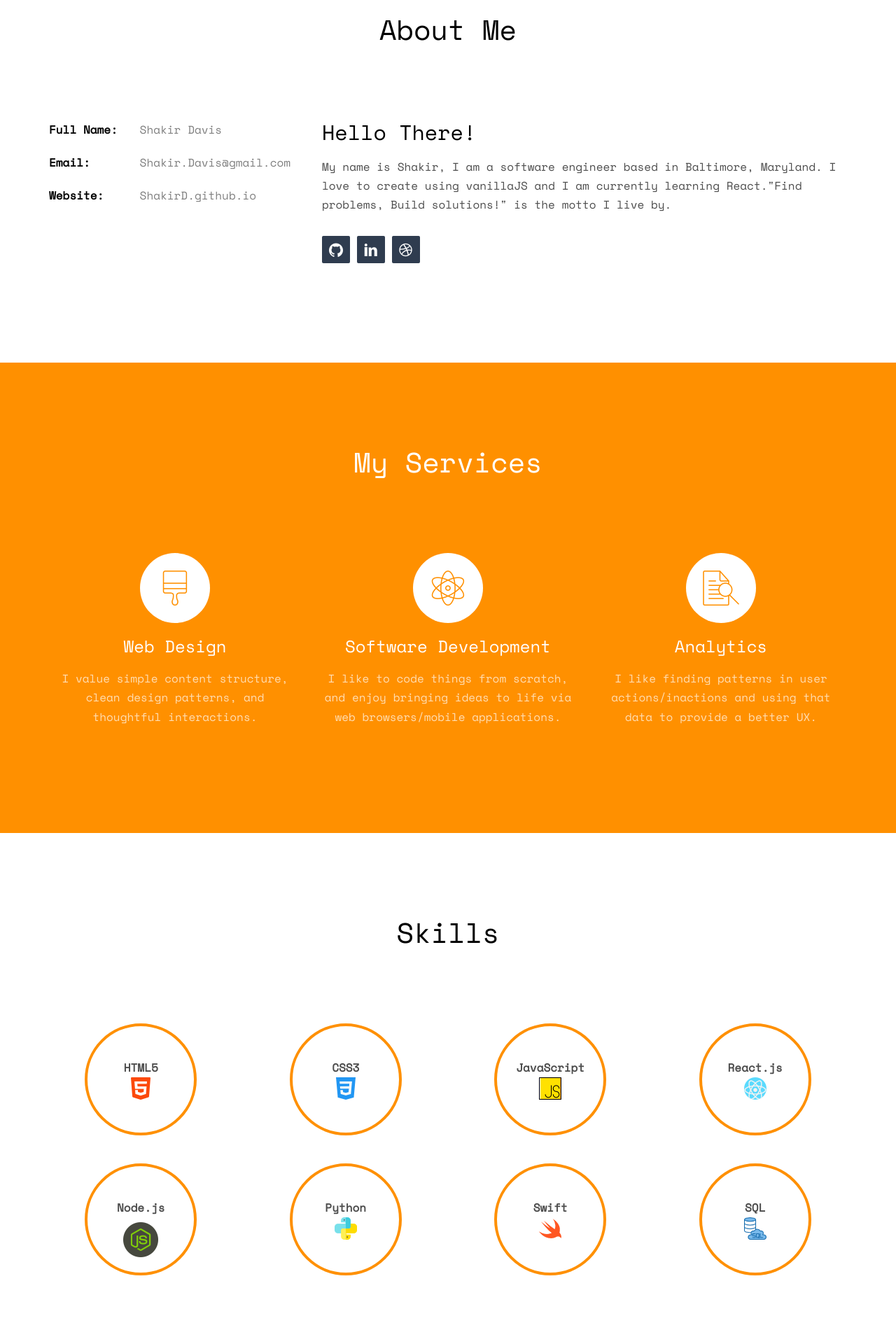
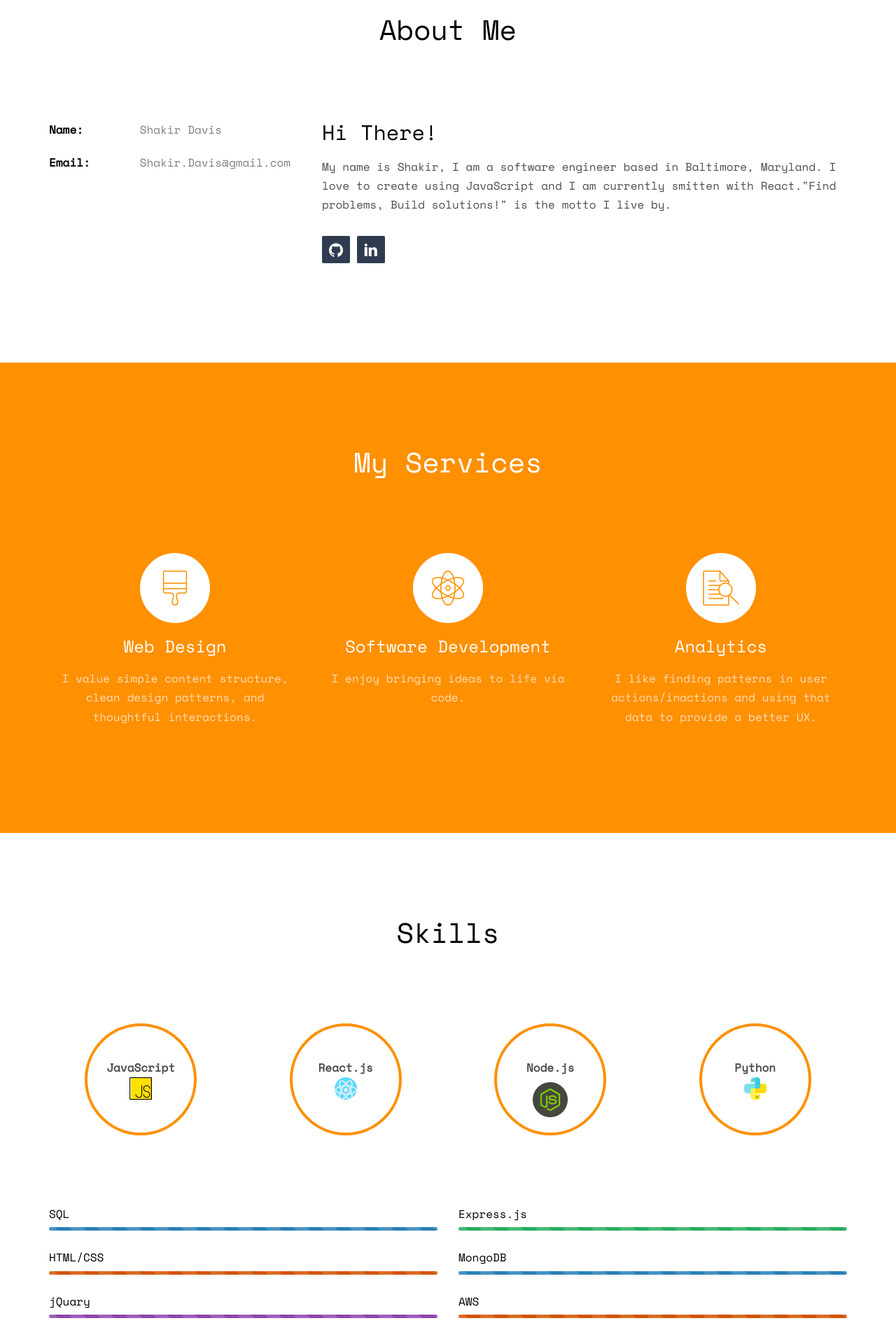
Before and after one commit to Shakird/shakird.github.io, a plain HTML site: page index.html in a window 1280 px wide. Shown: the part 900-2800 px from the top of the page at 70% size. Drawn offline with nearby package versions, Linux system fonts and the light colour scheme; files whose address does not match are found by name.

Commit message:
Portfolio Site (2.8.5)
-Correcting commit nomenclature.

```diff
--- a/index.html
+++ b/index.html
@@ -54,7 +54,6 @@
 									<ul class="fh5co-social-icons">
 										<li><a href="https://github.com/Shakird"><i class="icon-github2"></i></a></li>
 										<li><a href="https://www.linkedin.com/in/shakir-davis/"><i class="icon-linkedin2"></i></a></li>
-										<li><a href="https://dribbble.com/ShakirD"><i class="icon-dribbble2"></i></a></li>
 									</ul>
 								</p>
 							</div>
@@ -74,19 +73,17 @@
 				<div class="row">
 					<div class="col-md-4">
 						<ul class="info">
-							<li><span class="first-block">Full Name:</span><span class="second-block">Shakir Davis</span></li>
+							<li><span class="first-block">Name:</span><span class="second-block">Shakir Davis</span></li>
 							<li><span class="first-block">Email:</span><span class="second-block">Shakir.Davis@gmail.com</span></li>
-							<li><span class="first-block">Website:</span><span class="second-block">ShakirD.github.io</span></li>
 						</ul>
 					</div>
 					<div class="col-md-8">
-						<h2>Hello There!</h2>
-						<p>My name is Shakir, I am a software engineer based in Baltimore, Maryland. I love to create using vanillaJS and I am currently learning React."Find problems, Build solutions!" is the motto I live by.</p>
+						<h2>Hi There!</h2>
+						<p>My name is Shakir, I am a software engineer based in Baltimore, Maryland. I love to create using JavaScript and I am currently smitten with React."Find problems, Build solutions!" is the motto I live by.</p>
 						<p>
 							<ul class="fh5co-social-icons">
 								<li><a href="https://github.com/Shakird"><i class="icon-github2"></i></a></li>
 								<li><a href="https://www.linkedin.com/in/shakir-davis/"><i class="icon-linkedin2"></i></a></li>
-								<li><a href="https://dribbble.com/ShakirD"><i class="icon-dribbble2"></i></a></li>
 							</ul>
 						</p>
 					</div>
@@ -125,7 +122,7 @@
 								</span>
 								<div class="feature-copy">
 									<h3>Software Development</h3>
-									<p>I like to code things from scratch, and enjoy bringing ideas to life via web browsers/mobile applications.</p>
+									<p>I enjoy bringing ideas to life via code.</p>
 								</div>
 							</div>
 						</div>
@@ -160,48 +157,36 @@
 			</div>
 			<div class="row row-pb-md">
 				<div class="col-md-3 col-sm-6 col-xs-12 text-center">
-					<div class="chart" data-percent="100"><span><strong>HTML5</strong><img src="images/html-5.png" alt="HTML5"></span></div>
-				</div>
-				<div class="col-md-3 col-sm-6 col-xs-12 text-center">
-					<div class="chart" data-percent="100"><span><strong>CSS3</strong><img src="images/css-3.png" alt="CSS"></span></div>
-				</div>
-				<div class="col-md-3 col-sm-6 col-xs-12 text-center">
 					<div class="chart" data-percent="100"><span><strong>JavaScript</strong><img src="images/javascript.png" alt="Javascript"></span></div>
 				</div>
 				<div class="col-md-3 col-sm-6 col-xs-12 text-center">
 					<div class="chart" data-percent="100"><span><strong>React.js</strong><img src="images/react.png" alt="React"></span></div>
 				</div>
 				<div class="col-md-3 col-sm-6 col-xs-12 text-center">
-					<div class="chart" data-percent="100"><span><strong>Node.js</strong><img src="images/nodejs.png" alt="Design"></span></div>
+					<div class="chart" data-percent="100"><span><strong>Node.js</strong><img src="images/nodejs.png" alt="Node"></span></div>
 				</div>
 				<div class="col-md-3 col-sm-6 col-xs-12 text-center">
 					<div class="chart" data-percent="100"><span><strong>Python</strong><img src="images/python.png" alt="Python"></span></div>
-				</div>
-				<div class="col-md-3 col-sm-6 col-xs-12 text-center">
-					<div class="chart" data-percent="100"><span><strong>Swift</strong><img src="images/swift.png" alt="Swift"></span></div>
-				</div>
-				<div class="col-md-3 col-sm-6 col-xs-12 text-center">
-					<div class="chart" data-percent="100"><span><strong>SQL</strong><img src="images/database.png" alt="SQL"></span></div>
 				</div>
 			</div>
 			<div class="row">
 				<div class="col-md-6">
 					<div class="progress-wrap">
-						<h3><span class="name-left">Bootstrap</span><span class="value-right"></span></h3>
+						<h3><span class="name-left">SQL</span><span class="value-right"></span></h3>
 						<div class="progress">
 							<div class="progress-bar progress-bar-1 progress-bar-striped active" role="progressbar" aria-valuenow="100" aria-valuemin="0" aria-valuemax="100" style="width:100%">
 							</div>
 						</div>
 					</div>
 					<div class="progress-wrap">
-						<h3><span class="name-left">SASS</span><span class="value-right"></span></h3>
+						<h3><span class="name-left">HTML/CSS</span><span class="value-right"></span></h3>
 						<div class="progress">
 							<div class="progress-bar progress-bar-3 progress-bar-striped active" role="progressbar" aria-valuenow="100" aria-valuemin="0" aria-valuemax="100" style="width:100%">
 							</div>
 						</div>
 					</div>
 					<div class="progress-wrap">
-						<h3><span class="name-left">jQuary/Ajax</span><span class="value-right"></span></h3>
+						<h3><span class="name-left">jQuary</span><span class="value-right"></span></h3>
 						<div class="progress">
 							<div class="progress-bar progress-bar-4 progress-bar-striped active" role="progressbar" aria-valuenow="100" aria-valuemin="0" aria-valuemax="100" style="width:100%">
 							</div>
@@ -217,14 +202,14 @@
 						</div>
 					</div>
 					<div class="progress-wrap">
-						<h3><span class="name-left">Rest API</span><span class="value-right"></span></h3>
+						<h3><span class="name-left">MongoDB</span><span class="value-right"></span></h3>
 						<div class="progress">
 							<div class="progress-bar progress-bar-1 progress-bar-striped active" role="progressbar" aria-valuenow="100" aria-valuemin="0" aria-valuemax="100" style="width:100100100100100%">
 							</div>
 						</div>
 					</div>
 					<div class="progress-wrap">
-						<h3><span class="name-left">GIT</span><span class="value-right"></span></h3>
+						<h3><span class="name-left">AWS</span><span class="value-right"></span></h3>
 						<div class="progress">
 							<div class="progress-bar progress-bar-3 progress-bar-striped active" role="progressbar" aria-valuenow="100100100" aria-valuemin="0" aria-valuemax="100" style="width:100100100100%">
 							</div>
@@ -293,23 +278,6 @@
 						</div>
 					</a>
 				</div>
-				<!-- <div class="row"> -->
-				<div class="col-md-6 text-center col-padding animate-box">
-					<a href="Delivery.jpg" class="work" style="background-image: url(Delivery.jpg);" onClick="MyWindow=window.open('https://dribbble.com/shots/6992242-Delivery','MyWindow','width=600,height=300'); return false;">
-						<div class="desc">
-							<h3>Delivery App</h3>
-							<span>UI Design (Adobe XD)</span>
-						</div>
-					</a>
-				</div>
-				<div class="col-md-6 text-center col-padding animate-box">
-					<a href="Social.png" class="work" style="background-image: url(Social.png);" onClick="MyWindow=window.open('https://dribbble.com/shots/6992240-Social','MyWindow','width=600,height=300'); return false;">
-						<div class="desc">
-							<h3>Social Media Analytics</h3>
-							<span>UI Design (Adobe XD)</span>
-						</div>
-					</a>
-				</div>
 			</div>
 		</div>
 	</div>
@@ -342,7 +310,7 @@
 			<div class="container">
 				<div class="row">
 					<div class="col-md-12">
-						<p>&copy; Shakir Davis 2019</p>
+						<p>&copy; Shakir Davis</p>
 					</div>
 				</div>
 			</div>
```
Also changed, not shown: 1 other file.
